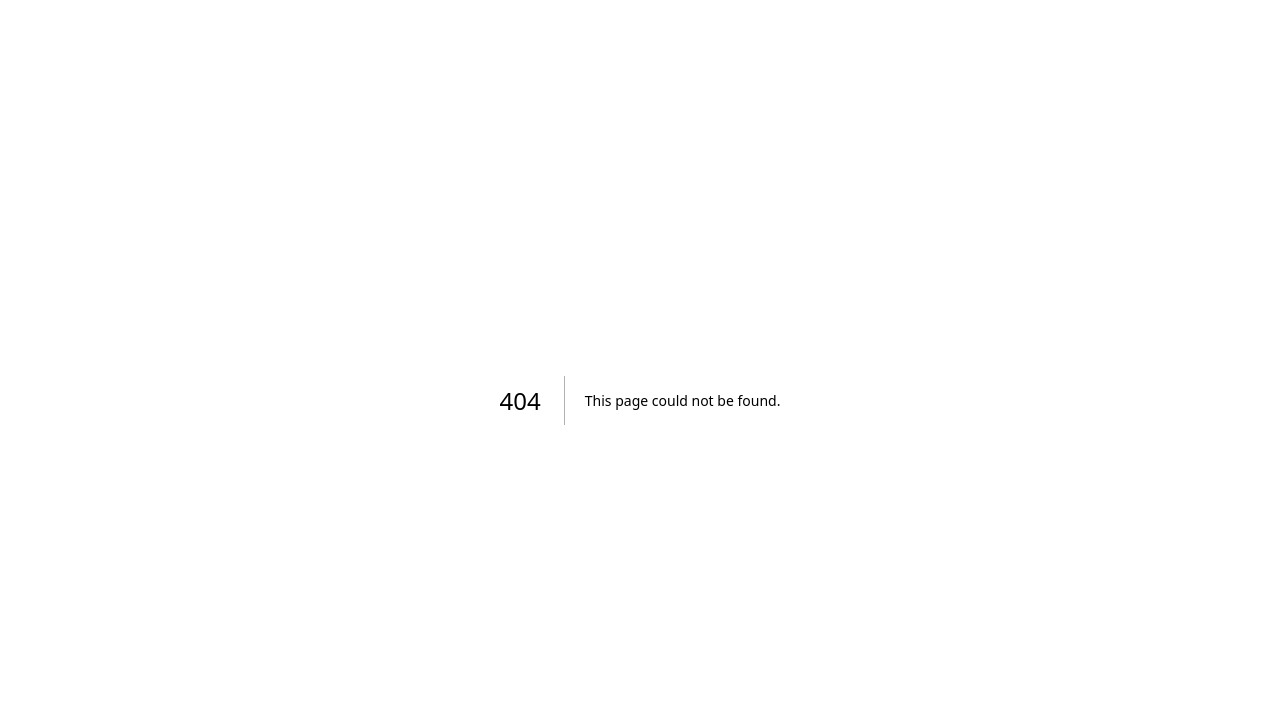
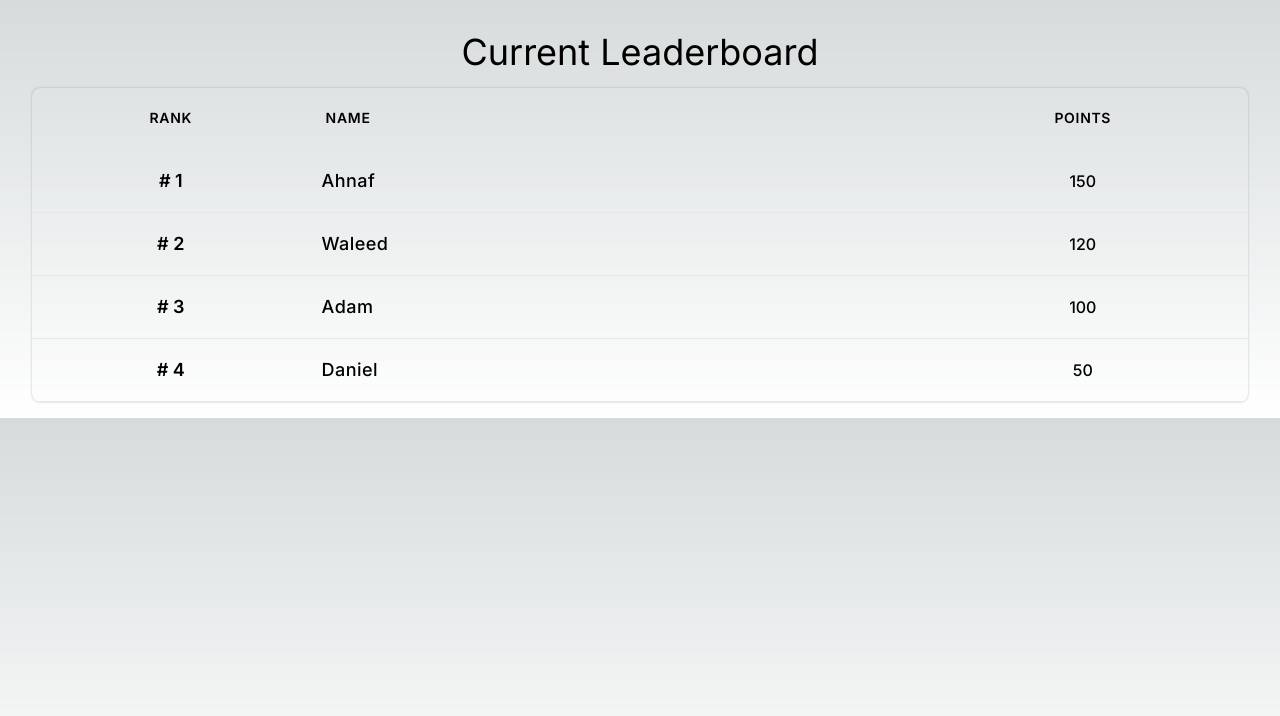
Before and after one commit to adam-gill/accountability, a Next.js app: page /leaderboard in a window 1280 px wide. Before the commit this address had no page. Shown: the top 716 px of the page. Built offline with nearby package versions, Linux system fonts and the light colour scheme.

Commit message:
Added basic leaderboard UI

```diff
--- /dev/null
+++ b/app/leaderboard/page.tsx
@@ -0,0 +1,14 @@
+import Table from '@/components/Leaderboard/Table'
+import React from 'react'
+import data from "../../data.json";
+
+const Leaderboard = () => {
+  return (
+    <div>
+        <h1 className="text-4xl text-center mt-8">Current Leaderboard</h1>
+        <Table data={data.data} />
+    </div>
+  )
+}
+
+export default Leaderboard
--- /dev/null
+++ b/components/Leaderboard/Table.tsx
@@ -0,0 +1,22 @@
+import { TableDataType } from "../../types";
+import TableHeader from "./TableHeader";
+import UserCard from "./UserCard";
+
+const Table = ({ data }: { data: TableDataType[] }) => {
+  return (
+    <div className="container my-4 px-12 lg:px-8 sm:px-2">
+      <div className="shadow-[0_0_2px_rgba(50,69,107,0.4)] rounded-lg overflow-hidden">
+        <table className="w-full table-auto">
+          <TableHeader />
+          <tbody>
+            {data.map((item, i) => (
+              <UserCard key={item.user_name} data={item} index={i} />
+            ))}
+          </tbody>
+        </table>
+      </div>
+    </div>
+  );
+};
+
+export default Table;
--- /dev/null
+++ b/components/Leaderboard/TableHeader.tsx
@@ -0,0 +1,19 @@
+const TableHeader = () => {
+    return (
+      <thead>
+        <tr>
+          <th className="px-4 py-5 border-b-2 border-gray-200 bg-lightblack text-center text-base font-semibold text-darkwhite uppercase tracking-wider lg:text-sm">
+            Rank
+          </th>
+          <th className="px-4 py-5 border-b-2 border-gray-200 bg-lightblack text-left text-base font-semibold text-darkwhite uppercase tracking-wider lg:text-sm">
+            Name
+          </th>
+          <th className="px-4 py-5 border-b-2 border-gray-200 bg-lightblack text-center text-base font-semibold text-darkwhite uppercase tracking-wider lg:text-sm xs:hidden">
+            Points
+          </th>
+        </tr>
+      </thead>
+    );
+  };
+
+  export default TableHeader;
--- /dev/null
+++ b/components/Leaderboard/UserCard.tsx
@@ -0,0 +1,38 @@
+// import Image from "next/image";
+import { TableDataType } from "../../types";
+
+const UserCard = ({ data, index }: { data: TableDataType; index: number }) => {
+
+  return (
+    <tr>
+      {/* <td className="p-5 border-b border-gray-200 bg-darkwhite lg:hidden">
+        <p className="font-mainfont text-lg font-medium text-darkgrey text-center">
+          {index + 4}
+        </p>
+      </td> */}
+      <td className="border-b border-gray-200 bg-darkwhite">
+        <p className="items-center font-codefont text-xl font-semibold text-primarydark text-center lg:px-3 lg:py-4 lg:text-lg md:text-base">
+          # {data.rank}
+        </p>
+      </td>
+      <td className="p-5 border-b border-gray-200 bg-darkwhite w-1/2 lg:px-3 lg:py-4">
+        <div className="flex items-center">
+          <div>
+            <p className="font-codefont text-xl font-medium text-lightblack tracking-wide capitalize lg:text-lg md:text-base">
+              {data.user_name || (
+                <span className="text-lightgrey">Name not found...</span>
+              )}
+            </p>
+          </div>
+        </div>
+      </td>
+      <td className="p-5 border-b border-gray-200 bg-darkwhite text-center lg:px-3 lg:py-4 xs:hidden">
+        <span className="font-codefont text-xl font-medium text-lightblack lg:text-base">
+          {data.total_points}
+        </span>
+      </td>
+    </tr>
+  );
+};
+
+export default UserCard;
--- /dev/null
+++ b/data.json
@@ -0,0 +1,24 @@
+{
+    "data": [
+      {
+        "user_name": "Ahnaf",
+        "total_points": 150,
+        "rank": 1
+      },
+      {
+        "user_name": "Waleed",
+        "total_points": 120,
+        "rank": 2
+      },
+      {
+        "user_name": "Adam",
+        "total_points": 100,
+        "rank": 3
+      },
+      {
+        "user_name": "Daniel",
+        "total_points": 50,
+        "rank": 4
+      }
+    ]
+}
--- /dev/null
+++ b/types/index.ts
@@ -0,0 +1,5 @@
+export interface TableDataType {
+    user_name: string;
+    total_points: number;
+    rank: number;
+  }
```
